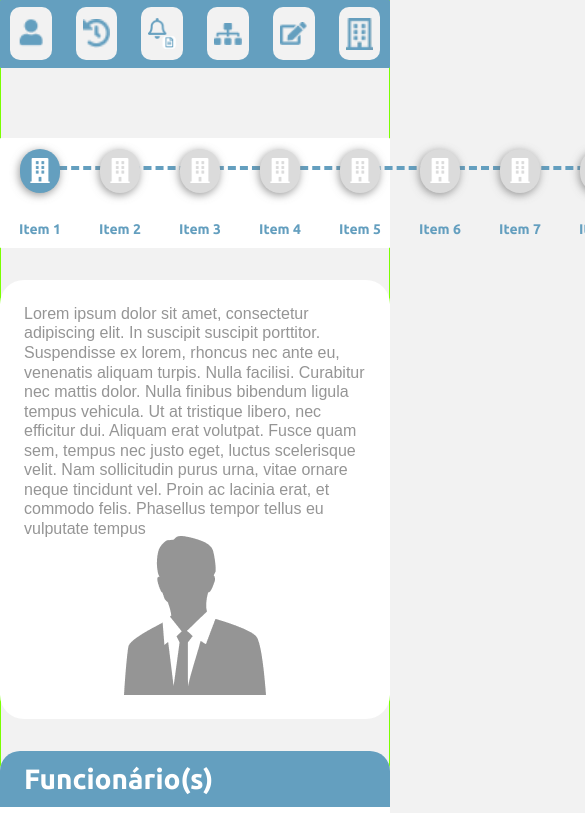
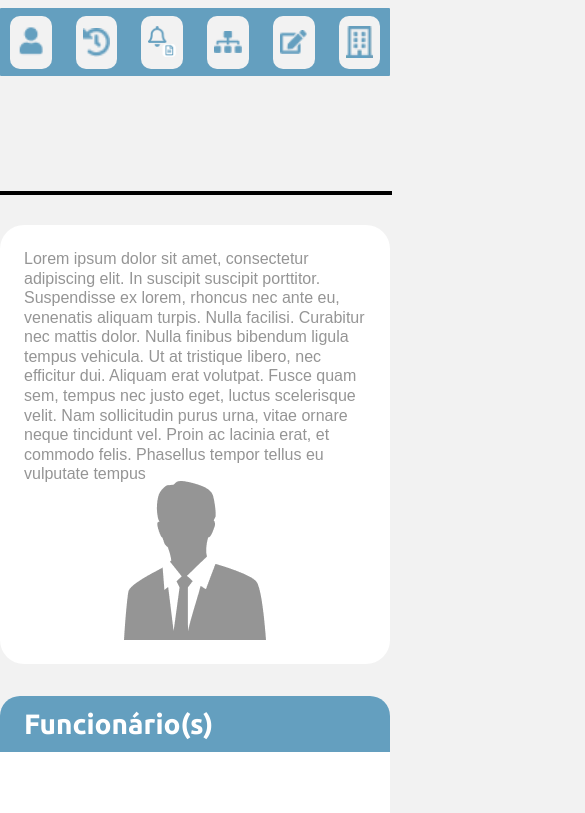
Before and after one commit to EriveltonMGit/Desafio-Front, a Next.js app: page / in a window 390 px wide. Shown: the top 813 px of the page, 585 px wide, since content can reach past the window. Built offline with nearby package versions, Linux system fonts and the light colour scheme.

Commit message:
chore:adicionado responsividade

```diff
--- a/src/Components/ItemsStatus/ItemsStatus.css
+++ b/src/Components/ItemsStatus/ItemsStatus.css
@@ -118,8 +118,9 @@
     left: 0;
     margin-top: 20vh;
     position: relative;
-   /* overflow-x: scroll; */
-   /* overflow-y: hidden; */
+   overflow-x: scroll;
+    overflow-y: hidden;
+
   }
 
   /* AQUI FICA O CARDS DE STATUS */
--- a/src/Components/NavBar/Nav.css
+++ b/src/Components/NavBar/Nav.css
@@ -117,14 +117,16 @@
     align-items: center;
     justify-content: center;
 
-    position: fixed;
+
     left: 0;
     bottom: 0;
-    margin-top: 0vh;
+    margin-top: 1vh;
     z-index: 999;
     background-color: var(--bk-color-form);
     border-radius: 1px;
- /* display: none; */
+    position: fixed;
+
+
   }
 
   .rectangle_ {
@@ -143,11 +145,13 @@
     display: flex;
     align-items: center;
     justify-content: space-around;
+
+
 .div_bar{
   width:95%;
   height: 100%;
 
-
+top: 0;
   display: flex;
   align-items: center;
   justify-content: space-around;
--- a/src/app/Pages/Home/Home.css
+++ b/src/app/Pages/Home/Home.css
@@ -433,7 +433,7 @@
     align-items: center;
     justify-content: center;
 
-    border: 1px solid rgb(123, 255, 0);
+
   }
 
   /* CONTAINER SECTION FORM */
```
